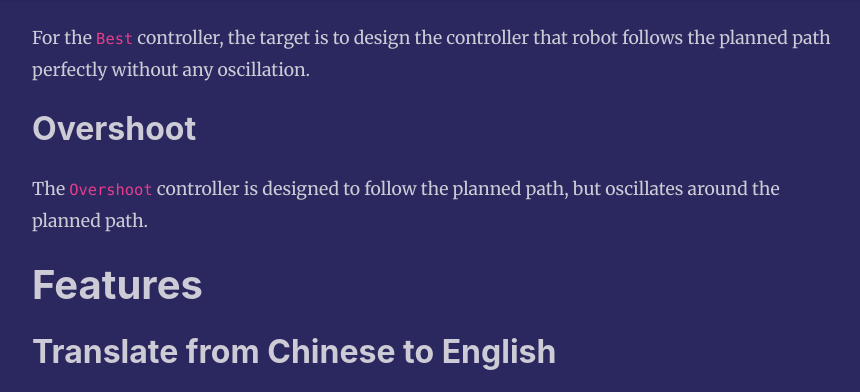
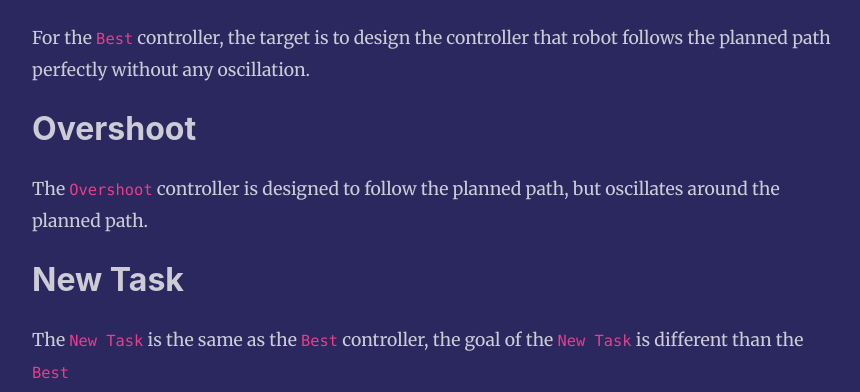
Before and after one commit to nu-jliu/nu-jliu.github.io, a Jekyll site: the page built from _posts/2023-12-6-youbot.md, in a window 1280 px wide and 900 px high, scrolled down 786 px, cut to the strip 0-392 px from the top of the window. Shown: the whole strip, without its empty margins (68-928 px from the left). Built offline with Jekyll 4.4.1, drawn with Linux system fonts in a browser that asks for light colours; nearby versions of some CDN libraries; comment, search, counter and statistics services are not loaded.

Commit message:
push for testing

```diff
--- a/_posts/2023-12-6-youbot.md
+++ b/_posts/2023-12-6-youbot.md
@@ -22,6 +22,9 @@ For the `Best` controller, the target is to design the controller that robot fol
 
 ## Overshoot
 The `Overshoot` controller is designed to follow the planned path, but oscillates around the planned path.
+
+## New Task
+The `New Task` is the same as the `Best` controller, the goal of the `New Task` is different than the `Best`
 
 # Features
 
```
